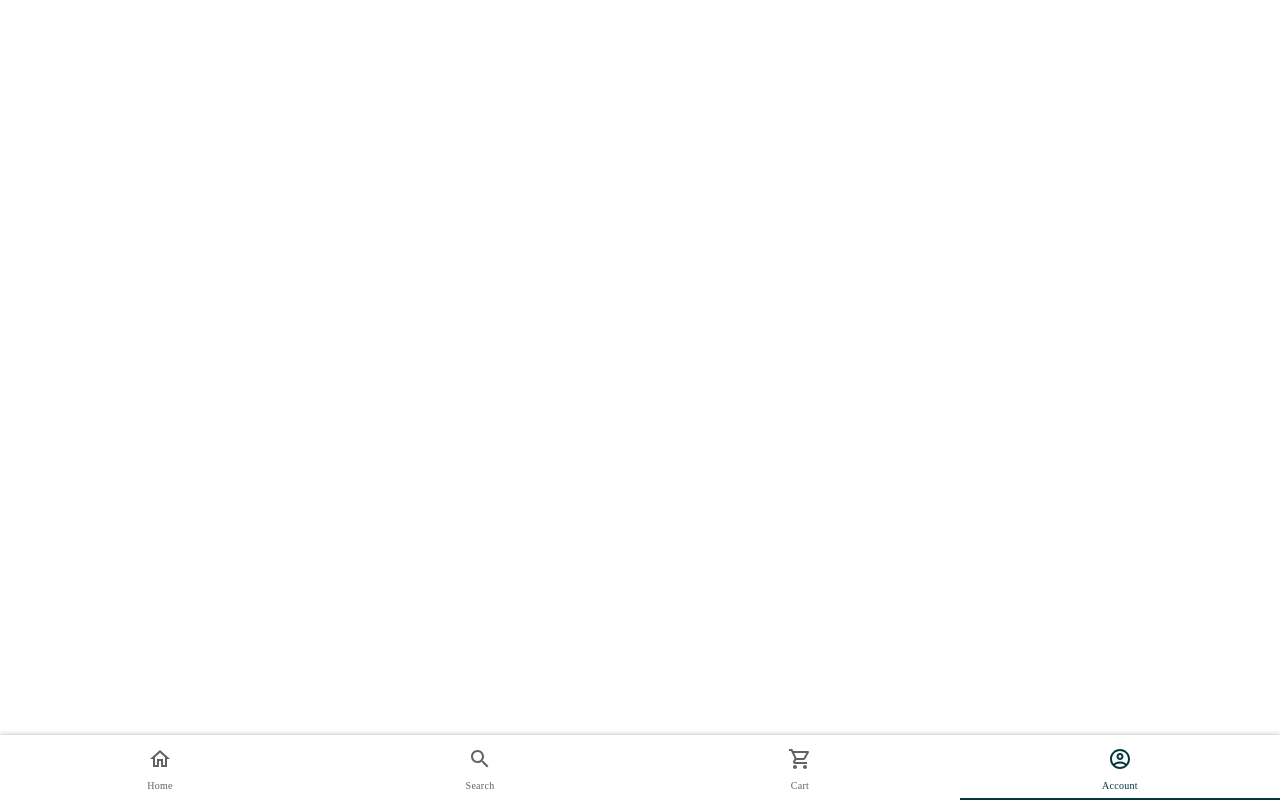
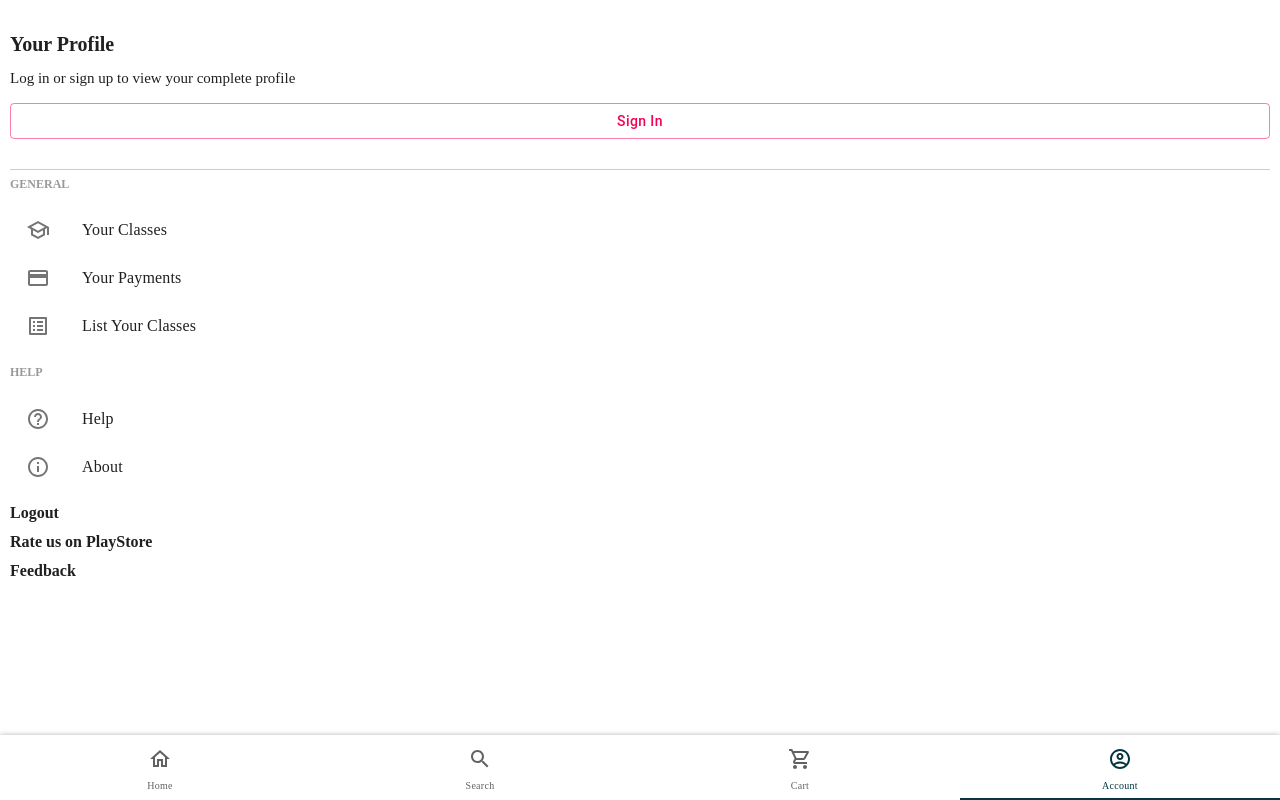
Before and after one commit to superstark02/Pidgin, a React (Create React App) app: page /class in a window 1280 px wide. Both pictures are taken after a click on the tab "Account". Built offline with nearby package versions, Linux system fonts and the light colour scheme; no server answers; the database is empty; a web font is replaced by a local one.

Commit message:
8/15/2020

```diff
--- /dev/null
+++ b/src/CSS/Pages/Account.css
@@ -0,0 +1,4 @@
+.acc-header{
+    position: sticky;
+    top: 0;
+}
--- /dev/null
+++ b/src/Database/getUer.js
@@ -0,0 +1,20 @@
+import firebase from '../firebase'
+
+export default function getUser() {
+    return new Promise((resolve, reject) => {
+        var data = []
+
+        firebase.auth().onAuthStateChanged(user=>{
+            if(user){
+                data.push(user.displayName);
+                data.push(user.photoURL);
+                data.push(user.email);
+                resolve(data)
+            }
+            else{
+                resolve(-1)
+            }
+        })
+
+    });
+}
--- /dev/null
+++ b/src/Pages/Account/Account.js
@@ -0,0 +1,187 @@
+import React, { Component } from 'react'
+import '../../CSS/Pages/Account.css'
+import Button from '@material-ui/core/Button';
+import List from '@material-ui/core/List';
+import ListItem from '@material-ui/core/ListItem';
+import ListItemIcon from '@material-ui/core/ListItemIcon';
+import ListItemText from '@material-ui/core/ListItemText';
+import SchoolOutlinedIcon from '@material-ui/icons/SchoolOutlined';
+import PaymentOutlinedIcon from '@material-ui/icons/PaymentOutlined';
+import ListAltOutlinedIcon from '@material-ui/icons/ListAltOutlined';
+import HelpOutlineOutlinedIcon from '@material-ui/icons/HelpOutlineOutlined';
+import InfoOutlinedIcon from '@material-ui/icons/InfoOutlined';
+import firebase, { db } from '../../firebase'
+import getUser from '../../Database/getUer';
+
+const general = [
+    {
+        name: "Your Classes",
+        icon: <SchoolOutlinedIcon />,
+        link: ""
+    },
+    {
+        name: "Your Payments",
+        icon: <PaymentOutlinedIcon />,
+        link: ""
+    },
+    {
+        name: "List Your Classes",
+        icon: <ListAltOutlinedIcon />,
+        link: ""
+    }
+]
+
+const help = [
+    {
+        name: "Help",
+        icon: <HelpOutlineOutlinedIcon />,
+        link: ""
+    },
+    {
+        name: "About",
+        icon: <InfoOutlinedIcon />,
+        link: ""
+    }
+]
+
+export class Account extends Component {
+
+    state = {
+        user: null,
+    }
+
+    componentDidMount() {
+        getUser().then(result => {
+            this.setState({ user: result })
+        })
+    }
+
+    handleLogout = () => {
+        firebase.auth().signOut().then(function () {
+            console.log("Logged Out")
+        }).catch(function (error) {
+            console.log(error)
+        });
+    }
+
+    handleLogin = () => {
+        var provider = new firebase.auth.GoogleAuthProvider();
+        firebase.auth().signInWithPopup(provider).then(user => {
+            this.setState({ user: user.user.displayName })
+        }).catch(function (error) {
+            // Handle Errors here.
+            var errorMessage = error.message;
+            // The email of the user's account used.
+            var email = error.email;
+            // The firebase.auth.AuthCredential type that was used.
+            var credential = error.credential;
+
+            db.collection("LoginErrors").doc(email).set(
+                {
+                    errorMessage: errorMessage,
+                    email: email,
+                    credential: credential
+                }
+            )
+        });
+    }
+
+    render() {
+        return (
+            <div style={{ padding: "10px" }} >
+
+                {
+                    this.state.user === -1 ? (
+                        <div className="acc-header" style={{ fontSize: "15px" }} >
+                            <p style={{ fontSize: "20px", marginBottom: "5px" }} >
+                                <b>Your Profile</b>
+                            </p>
+                                Log in or sign up to view your complete profile
+                            <Button
+                                variant="outlined"
+                                color="secondary"
+                                onClick={this.handleLogin}
+                                style={{ marginBottom: "30px", marginTop: "10px", width: "100%", textTransform: "none" }}
+                            >
+                                Sign In
+                            </Button>
+                            <div style={{ backgroundColor: "rgba(0,0,0,0.2)", height: '0.5px' }} ></div>
+                        </div>
+                    ) : this.state.user !== null ? (
+                        <div className="acc-header" style={{ fontSize: "15px",display:"flex",justifyContent:"space-between" }} >
+                            <div>
+                                <p style={{ fontSize: "20px", marginBottom: "5px" }} >
+                                    <b>{this.state.user[0]}</b>
+                                </p>
+                                {this.state.user[2]}
+                                <div style={{ backgroundColor: "rgba(0,0,0,0.2)", height: '0.5px' }} ></div>
+                            </div>
+                            <div className="wrap" style={{width:"auto"}} >
+                                <img src={this.state.user[1]} width="70px" height="70px" style={{borderRadius:"50%"}} />
+                            </div>
+                        </div>
+                    ) : (
+                                <div></div>
+                            )
+                }
+
+                <div>
+                    <div style={{ color: "rgba(0,0,0,0.4)", fontSize: '12px', textTransform: "uppercase", fontWeight: "700" }} >
+                        General
+                    </div>
+
+                    <List component="nav" aria-label="main mailbox folders">
+                        {
+                            general.map(item => {
+                                return (
+                                    <ListItem button>
+                                        <ListItemIcon>
+                                            {item.icon}
+                                        </ListItemIcon>
+                                        <ListItemText primary={<div>{item.name}</div>} />
+                                    </ListItem>
+                                )
+                            })
+                        }
+                    </List>
+                </div>
+
+                <div>
+                    <div style={{ color: "rgba(0,0,0,0.4)", fontSize: '12px', textTransform: "uppercase", fontWeight: "700" }} >
+                        Help
+                    </div>
+
+                    <List component="nav" aria-label="main mailbox folders">
+                        {
+                            help.map(item => {
+                                return (
+                                    <ListItem button>
+                                        <ListItemIcon>
+                                            {item.icon}
+                                        </ListItemIcon>
+                                        <ListItemText primary={<div>{item.name}</div>} />
+                                    </ListItem>
+                                )
+                            })
+                        }
+                    </List>
+
+                </div>
+                <strong>
+                    <div onClick={this.handleLogout} >
+                        Logout
+                    </div>
+                    <div>
+                        Rate us on PlayStore
+                    </div>
+                    <div>
+                        Feedback
+                    </div>
+                </strong>
+                <div style={{ height: "100px" }} ></div>
+            </div>
+        )
+    }
+}
+
+export default Account
--- a/src/Pages/Home/HomePage.js
+++ b/src/Pages/Home/HomePage.js
@@ -7,6 +7,7 @@ import TopPicks from '../../Components/Home/TopPicks'
 import ClassList from '../../Components/Home/ClassList'
 import SearchPage from '../Search/SearchPage'
 import Cart from '../Cart/Cart'
+import Account from '../Account/Account'
 
 export class HomePage extends Component {
 
@@ -35,7 +36,9 @@ export class HomePage extends Component {
                             <SearchPage/>
                         </div>
                     ) : this.state.page === 'Cart' ? (
-                        <Cart/>
+                            <Cart/>
+                    ) : this.state.page === 'Account' ? (
+                            <Account/>
                     ) : (
                         <div></div>
                     )
```
Also changed, not shown: 1 other file (tests, documents, lock files or other folders).
